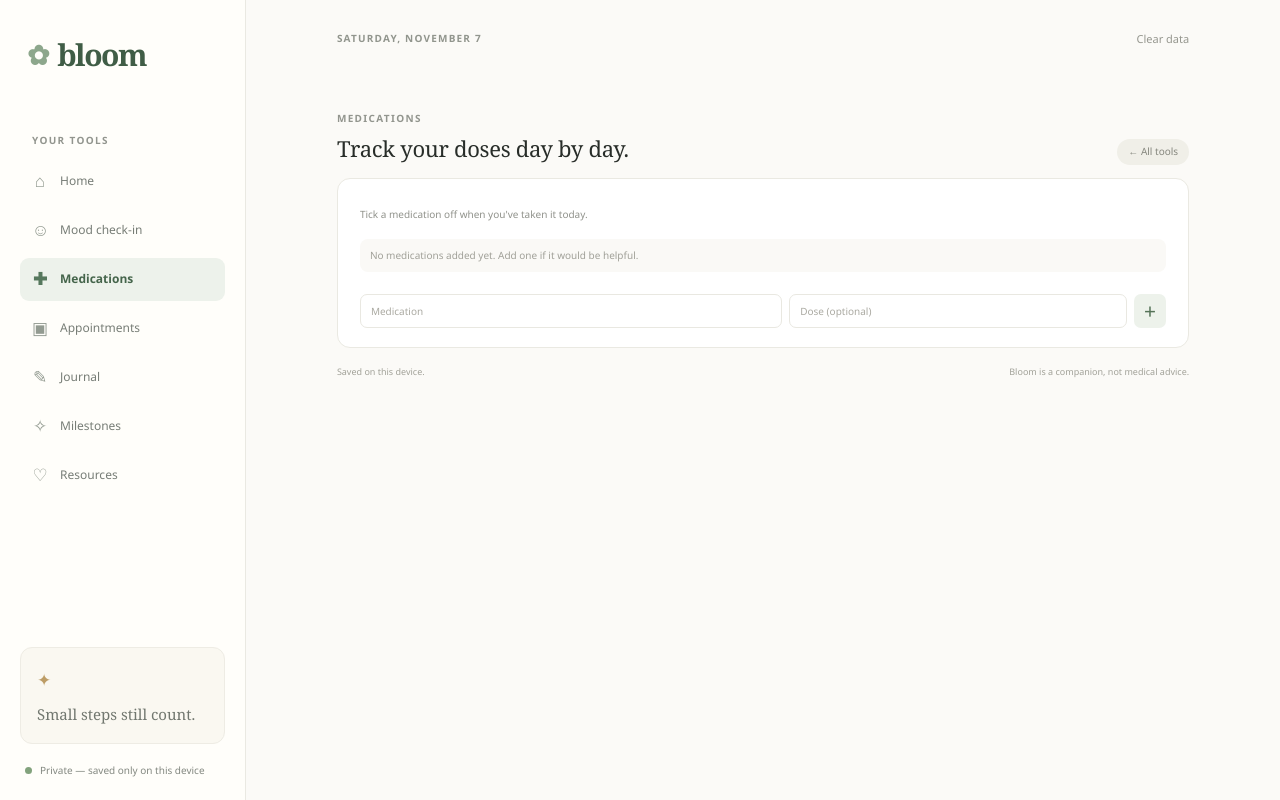
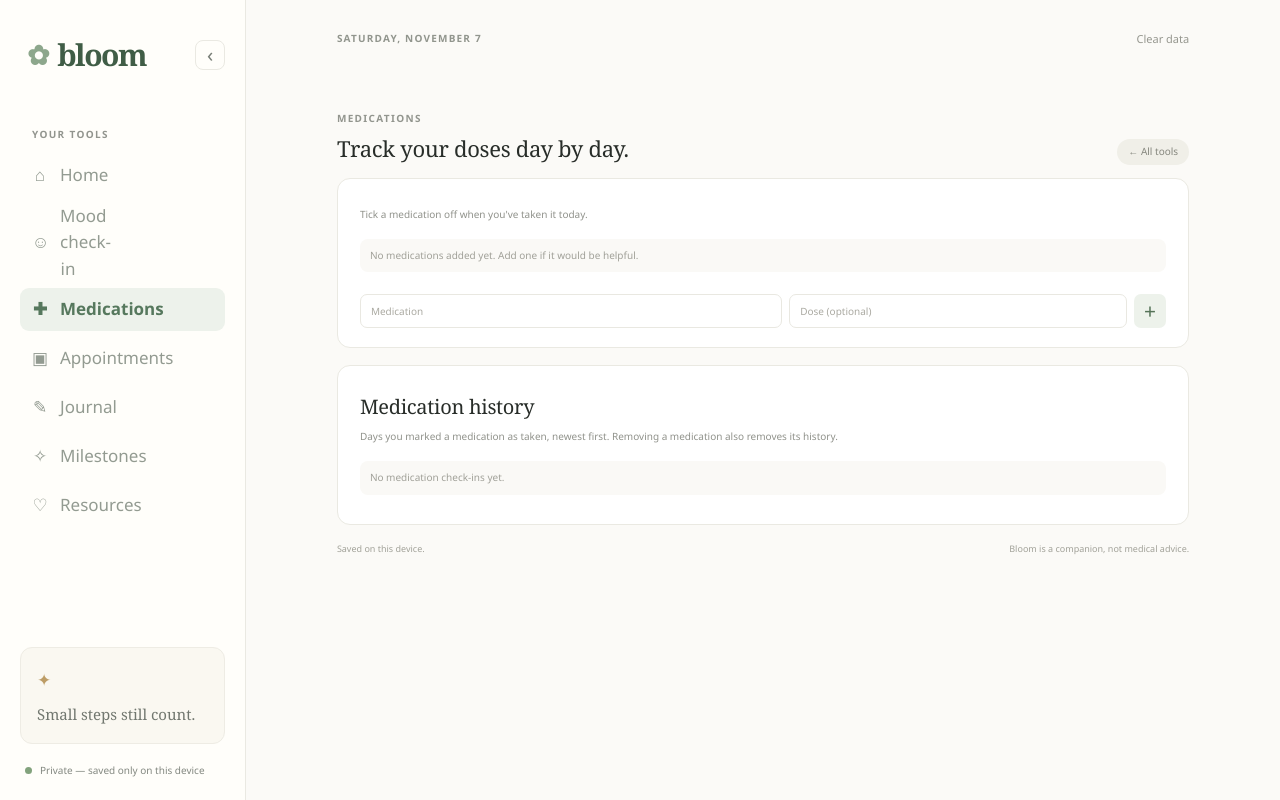
Before and after one commit to codebunny20/Bloom-site, a Flask app: page /medications in a window 1280 px wide. Run offline with Flask 3, Linux system fonts and the light colour scheme.

Commit message:
Add tracking history and collapsible sidebar
Show saved histories across tools, refresh dates automatically, and roll back changes when browser storage fails. Add a standalone Supabase todo example and dependency.

```diff
--- a/app.py
+++ b/app.py
@@ -19,6 +19,14 @@ TOOLS = [
 ]
 TOOLS_BY_SLUG = {tool["slug"]: tool for tool in TOOLS}
 
+@app.route("/<slug>")
+def tool_page(slug):
+    tool = TOOLS_BY_SLUG.get(slug)
+    if tool is None:
+        abort(404)
+    return render_template(f"pages/{slug}.html", tool=tool, active=slug)
+
+
 
 @app.context_processor
 def inject_tools():
@@ -30,12 +38,6 @@ def index():
     return render_template("index.html", active="home")
 
 
-@app.route("/<slug>")
-def tool_page(slug):
-    tool = TOOLS_BY_SLUG.get(slug)
-    if tool is None:
-        abort(404)
-    return render_template(f"pages/{slug}.html", tool=tool, active=slug)
 
 
 if __name__ == "__main__":
--- a/requirements.txt
+++ b/requirements.txt
@@ -1,2 +1,3 @@
 flask
 gunicorn
+supabase
--- a/static/app.js
+++ b/static/app.js
@@ -1,11 +1,12 @@
 (() => {
     const storageKey = "bloom.app.v1";
-    const today = new Date();
-    const todayKey = [
-        today.getFullYear(),
-        String(today.getMonth() + 1).padStart(2, "0"),
-        String(today.getDate()).padStart(2, "0")
+    function dateKey(date = new Date()) {
+        return [
+            date.getFullYear(),
+            String(date.getMonth() + 1).padStart(2, "0"),
+            String(date.getDate()).padStart(2, "0")
         ].join("-");
+    }
     const moodMessages = {
         great: "Let yourself enjoy the good moments. You deserve them.",
         okay: "Okay is a place to be. Thanks for checking in with yourself.",
@@ -26,13 +27,18 @@
     function loadState() {
         try {
             const stored = localStorage.getItem(storageKey);
-            if (!stored) return;
+            if (!stored) {
+                state = emptyState();
+                storageIssue = false;
+                return;
+            }
             const parsed = JSON.parse(stored);
             const valid = parsed && typeof parsed === "object"
                 && parsed.moods && typeof parsed.moods === "object"
                 && ["medications", "appointments", "journal", "milestones"].every(key => Array.isArray(parsed[key]));
             if (!valid) throw new Error("Saved Bloom data has an unexpected format.");
             state = parsed;
+            storageIssue = false;
         } catch (error) {
             storageIssue = true;
             setStatus("Saved data could not be read. Clear data to start fresh.", true);
@@ -56,10 +62,29 @@
         }
     }
 
+    function changeState(change) {
+        const previous = JSON.stringify(state);
+        change();
+        const saved = persist();
+        if (!saved) state = JSON.parse(previous);
+        render();
+        return saved;
+    }
+
     function on(id, type, handler) {
         const node = document.getElementById(id);
         if (node) node.addEventListener(type, handler);
     }
+
+    on("sidebar-toggle", "click", event => {
+        const button = event.currentTarget;
+        const collapsed = document.querySelector(".app-shell").classList.toggle("sidebar-collapsed");
+        const label = collapsed ? "Expand sidebar" : "Collapse sidebar";
+        button.setAttribute("aria-expanded", String(!collapsed));
+        button.setAttribute("aria-label", label);
+        button.title = label;
+        button.textContent = collapsed ? "›" : "‹";
+    });
 
     function element(tag, className, text) {
         const node = document.createElement(tag);
@@ -81,25 +106,45 @@
         return new Date(year, month - 1, day).toLocaleDateString(undefined, options);
     }
 
+    function historyRow(title, date) {
+        const row = element("div", "list-item");
+        const main = element("div", "list-item-main");
+        main.append(element("div", "list-item-title", title));
+        main.append(element("div", "list-item-meta", displayDate(date)));
+        row.append(main);
+        return row;
+    }
+
     function renderMoods() {
+        const todayKey = dateKey();
         document.querySelectorAll(".mood-option").forEach(button => {
             const selected = state.moods[todayKey] === button.dataset.mood;
             button.setAttribute("aria-pressed", String(selected));
         });
         const response = document.getElementById("mood-response");
-        if (!response) return;
+        if (response) {
             response.textContent = state.moods[todayKey]
                 ? moodMessages[state.moods[todayKey]]
                 : "Whatever today feels like, you belong here.";
+        }
+        const history = document.getElementById("mood-history");
+        if (!history) return;
+        history.replaceChildren();
+        const entries = Object.entries(state.moods).sort(([a], [b]) => b.localeCompare(a));
+        if (!entries.length) history.append(element("p", "empty-state", "No mood check-ins yet."));
+        entries.forEach(([date, mood]) => {
+            const label = mood.charAt(0).toUpperCase() + mood.slice(1);
+            history.append(historyRow(label, date));
+        });
     }
 
     function renderMedications() {
         const list = document.getElementById("medication-list");
         if (!list) return;
+        const todayKey = dateKey();
         list.replaceChildren();
         if (!state.medications.length) {
             list.append(element("p", "empty-state", "No medications added yet. Add one if it would be helpful."));
-            return;
         }
         state.medications.forEach(medication => {
             const completed = Boolean(medication.taken && medication.taken[todayKey]);
@@ -109,58 +154,77 @@
             check.setAttribute("aria-label", `${completed ? "Mark" : "Mark"} ${medication.name} ${completed ? "not taken" : "taken"} today`);
             check.setAttribute("aria-pressed", String(completed));
             check.addEventListener("click", () => {
+                changeState(() => {
                     medication.taken = medication.taken || {};
-                medication.taken[todayKey] = !completed;
-                persist();
-                renderMedications();
+                    const currentDate = dateKey();
+                    medication.taken[currentDate] = !medication.taken[currentDate];
+                });
             });
             const main = element("div", "list-item-main");
             main.append(element("div", "list-item-title", medication.name));
             if (medication.dose) main.append(element("div", "list-item-meta", medication.dose));
             row.append(check, main, addRemoveButton(() => {
+                changeState(() => {
                     state.medications = state.medications.filter(item => item.id !== medication.id);
-                persist();
-                renderMedications();
+                });
             }, `Remove ${medication.name}`));
             list.append(row);
         });
+        const history = document.getElementById("medication-history");
+        if (!history) return;
+        history.replaceChildren();
+        const entries = state.medications.flatMap(medication =>
+            Object.entries(medication.taken || {})
+                .filter(([, taken]) => taken)
+                .map(([date]) => ({ date, title: medication.dose ? `${medication.name} — ${medication.dose}` : medication.name }))
+        ).sort((a, b) => b.date.localeCompare(a.date));
+        if (!entries.length) history.append(element("p", "empty-state", "No medication check-ins yet."));
+        entries.forEach(entry => history.append(historyRow(entry.title, entry.date)));
     }
 
     function renderAppointments() {
         const list = document.getElementById("appointment-list");
         if (!list) return;
         list.replaceChildren();
+        const history = document.getElementById("appointment-history");
+        if (history) history.replaceChildren();
+        const todayKey = dateKey();
         const appointments = [...state.appointments].sort((a, b) => a.date.localeCompare(b.date));
-        if (!appointments.length) {
+        const upcoming = appointments.filter(appointment => appointment.date >= todayKey);
+        const past = appointments.filter(appointment => appointment.date < todayKey).reverse();
+        if (!upcoming.length) {
             list.append(element("p", "empty-state", "Nothing on the calendar yet. Add a date when you're ready."));
-            return;
         }
-        appointments.forEach(appointment => {
+        if (history && !past.length) history.append(element("p", "empty-state", "No past appointments yet."));
+        function appendAppointment(container, appointment) {
             const row = element("div", "list-item");
             const main = element("div", "list-item-main");
             main.append(element("div", "list-item-title", appointment.title));
             main.append(element("div", "list-item-meta", displayDate(appointment.date)));
             row.append(main, addRemoveButton(() => {
+                changeState(() => {
                     state.appointments = state.appointments.filter(item => item.id !== appointment.id);
-                persist();
-                renderAppointments();
+                });
             }, `Remove appointment: ${appointment.title}`));
-            list.append(row);
-        });
+            container.append(row);
+        }
+        upcoming.forEach(appointment => appendAppointment(list, appointment));
+        if (history) past.forEach(appointment => appendAppointment(history, appointment));
     }
 
     function renderJournal() {
         const list = document.getElementById("journal-list");
         if (!list) return;
         list.replaceChildren();
+        if (!state.journal.length) list.append(element("p", "empty-state", "No journal entries yet."));
         state.journal.slice(0, Number(list.dataset.limit) || undefined).forEach(entry => {
             const article = element("article", "journal-entry");
             const header = element("div", "journal-entry-header");
             header.append(element("time", "", displayDate(entry.date)));
             header.append(addRemoveButton(() => {
+                changeState(() => {
                     state.journal = state.journal.filter(item => item.id !== entry.id);
-                persist();
-                renderJournal();
+                });
             }, "Remove journal entry"));
             article.append(header, element("p", "", entry.text));
             list.append(article);
@@ -171,14 +235,16 @@
         const list = document.getElementById("milestone-list");
         if (!list) return;
         list.replaceChildren();
+        if (!state.milestones.length) list.append(element("li", "empty-state", "No milestones yet."));
         [...state.milestones].forEach(milestone => {
             const item = element("li");
             item.append(element("span", "milestone-star", "✧"));
             item.append(element("span", "milestone-text", milestone.text));
+            item.append(element("span", "milestone-date", milestone.date ? displayDate(milestone.date) : "Date not recorded"));
             item.append(addRemoveButton(() => {
+                changeState(() => {
                     state.milestones = state.milestones.filter(entry => entry.id !== milestone.id);
-                persist();
-                renderMilestones();
+                });
             }, "Remove milestone"));
             list.append(item);
         });
@@ -197,17 +263,25 @@
     }
 
     const dateLabel = document.getElementById("today-date");
+    const appointmentDate = document.getElementById("appointment-date");
+    let displayedDate;
+    function refreshDate() {
+        const today = new Date();
+        const todayKey = dateKey(today);
+        if (displayedDate === todayKey) return;
+        displayedDate = todayKey;
         if (dateLabel) dateLabel.textContent = today.toLocaleDateString(undefined, {
             weekday: "long", month: "long", day: "numeric"
         }).toUpperCase();
-    const appointmentDate = document.getElementById("appointment-date");
         if (appointmentDate) appointmentDate.min = todayKey;
+        render();
+    }
 
     document.querySelectorAll(".mood-option").forEach(button => {
         button.addEventListener("click", () => {
-            state.moods[todayKey] = button.dataset.mood;
-            persist();
-            renderMoods();
+            changeState(() => {
+                state.moods[dateKey()] = button.dataset.mood;
+            });
         });
     });
 
@@ -215,30 +289,29 @@
         event.preventDefault();
         const form = event.currentTarget;
         const data = new FormData(form);
+        const saved = changeState(() => {
             state.medications.push({
                 id: newId(),
                 name: data.get("name").trim(),
                 dose: data.get("dose").trim(),
                 taken: {}
             });
-        persist();
-        renderMedications();
-        form.reset();
+        });
+        if (saved) form.reset();
     });
 
     on("appointment-form", "submit", event => {
         event.preventDefault();
         const form = event.currentTarget;
         const data = new FormData(form);
+        const saved = changeState(() => {
             state.appointments.push({
                 id: newId(),
                 title: data.get("title").trim(),
                 date: data.get("date")
             });
-        persist();
-        renderAppointments();
-        form.reset();
-        appointmentDate.min = todayKey;
+        });
+        if (saved) form.reset();
     });
 
     on("journal-form", "submit", event => {
@@ -246,10 +319,10 @@
         const form = event.currentTarget;
         const text = new FormData(form).get("entry").trim();
         if (!text) return;
-        state.journal.unshift({ id: newId(), date: todayKey, text });
-        persist();
-        renderJournal();
-        form.reset();
+        const saved = changeState(() => {
+            state.journal.unshift({ id: newId(), date: dateKey(), text });
+        });
+        if (saved) form.reset();
     });
 
     on("milestone-form", "submit", event => {
@@ -257,10 +330,10 @@
         const form = event.currentTarget;
         const text = new FormData(form).get("milestone").trim();
         if (!text) return;
-        state.milestones.unshift({ id: newId(), text });
-        persist();
-        renderMilestones();
-        form.reset();
+        const saved = changeState(() => {
+            state.milestones.unshift({ id: newId(), date: dateKey(), text });
+        });
+        if (saved) form.reset();
     });
 
     on("clear-data", "click", () => {
@@ -278,5 +351,15 @@
     });
 
     loadState();
+    refreshDate();
+    setInterval(refreshDate, 60000);
+    document.addEventListener("visibilitychange", () => {
+        if (!document.hidden) refreshDate();
+    });
+    window.addEventListener("storage", event => {
+        if (event.key !== storageKey && event.key !== null) return;
+        loadState();
+        if (!storageIssue) setStatus("Saved on this device.");
         render();
+    });
 })();
--- a/static/style.css
+++ b/static/style.css
@@ -38,17 +38,20 @@ a { color: inherit; }
     display: flex;
     width: 246px;
     flex-direction: column;
+    overflow-y: auto;
+    overscroll-behavior: contain;
     padding: 32px 20px 22px;
     border-right: 1px solid var(--line);
     background: #fffefa;
 }
 
+.sidebar-header { display: flex; align-items: center; justify-content: space-between; margin-bottom: 48px; }
 .brand {
     display: flex;
     align-items: center;
     gap: 9px;
     width: fit-content;
-    margin: 0 0 54px 7px;
+    margin: 0 0 0 7px;
     color: #405d46;
     font-family: var(--serif);
     font-size: 30px;
@@ -57,6 +60,22 @@ a { color: inherit; }
     text-decoration: none;
 }
 
+.sidebar-toggle {
+    display: grid;
+    width: 30px;
+    height: 30px;
+    flex: 0 0 auto;
+    place-items: center;
+    border: 1px solid var(--line);
+    border-radius: 8px;
+    background: transparent;
+    color: #777d76;
+    cursor: pointer;
+    font-size: 20px;
+    line-height: 1;
+}
+.sidebar-toggle:hover { background: var(--green-pale); color: var(--green-dark); }
+.sidebar-toggle:focus-visible { outline: 2px solid var(--green); outline-offset: 2px; }
 .brand-mark { color: #8da78c; font-family: var(--sans); font-size: 27px; }
 .nav-label, .eyebrow { margin: 0; color: #92958e; font-size: 10px; font-weight: 700; letter-spacing: 1.35px; }
 .nav-label { padding-left: 12px; }
@@ -142,6 +161,8 @@ h1 em { color: #678168; font-weight: 500; }
 .dashboard-grid { display: grid; grid-template-columns: 1fr 1fr; gap: 17px; margin-top: 18px; }
 .lower-grid { margin-top: 17px; }
 .card { min-width: 0; padding: 21px 22px 19px; border: 1px solid var(--line); border-radius: 13px; background: var(--white); }
+.history-card { margin-top: 17px; }
+.history-heading { margin-top: 22px !important; }
 .card-heading { display: flex; align-items: center; justify-content: space-between; }
 .card h2 { font-size: 20px; }
 .card-icon { display: grid; width: 36px; height: 36px; place-items: center; border-radius: 10px; font-size: 17px; }
--- a/templates/base.html
+++ b/templates/base.html
@@ -8,13 +8,16 @@
 </head>
 <body>
 <div class="app-shell">
-    <aside class="sidebar">
-        <a class="brand" href="{{ url_for('index') }}"><span class="brand-mark">✿</span>bloom</a>
+    <aside class="sidebar" id="sidebar">
+        <div class="sidebar-header">
+            <a class="brand" href="{{ url_for('index') }}" aria-label="Bloom home" title="Bloom home"><span class="brand-mark">✿</span><span class="brand-name">bloom</span></a>
+            <button class="sidebar-toggle" id="sidebar-toggle" type="button" aria-label="Collapse sidebar" aria-controls="sidebar" aria-expanded="true" title="Collapse sidebar">‹</button>
+        </div>
         <p class="nav-label">YOUR TOOLS</p>
         <nav class="main-nav" aria-label="Main">
-            <a class="nav-link{% if active == 'home' %} active{% endif %}" href="{{ url_for('index') }}"><span>⌂</span>Home</a>
+            <a class="nav-link{% if active == 'home' %} active{% endif %}" href="{{ url_for('index') }}" aria-label="Home" title="Home"><span>⌂</span><span class="nav-link-label">Home</span></a>
             {% for t in tools %}
-            <a class="nav-link{% if active == t.slug %} active{% endif %}" href="{{ url_for('tool_page', slug=t.slug) }}"><span>{{ t.icon }}</span>{{ t.name }}</a>
+            <a class="nav-link{% if active == t.slug %} active{% endif %}" href="{{ url_for('tool_page', slug=t.slug) }}" aria-label="{{ t.name }}" title="{{ t.name }}"><span>{{ t.icon }}</span><span class="nav-link-label">{{ t.name }}</span></a>
             {% endfor %}
         </nav>
         <div class="sidebar-note">
--- a/templates/pages/appointments.html
+++ b/templates/pages/appointments.html
@@ -11,4 +11,9 @@
         <button class="icon-button" type="submit" aria-label="Add appointment">+</button>
     </form>
 </section>
+<section class="card history-card">
+    <h2>Past appointments</h2>
+    <p class="card-description">Previous dates, newest first.</p>
+    <div class="item-list" id="appointment-history"></div>
+</section>
 {% endblock %}
--- a/templates/pages/journal.html
+++ b/templates/pages/journal.html
@@ -11,6 +11,7 @@
             <button class="small-button" type="submit">Save entry</button>
         </div>
     </form>
+    <h2 class="history-heading">Past entries</h2>
     <div class="journal-list" id="journal-list"></div>
 </section>
 {% endblock %}
--- a/templates/pages/medications.html
+++ b/templates/pages/medications.html
@@ -11,4 +11,9 @@
         <button class="icon-button" type="submit" aria-label="Add medication">+</button>
     </form>
 </section>
+<section class="card history-card">
+    <h2>Medication history</h2>
+    <p class="card-description">Days you marked a medication as taken, newest first. Removing a medication also removes its history.</p>
+    <div class="item-list" id="medication-history"></div>
+</section>
 {% endblock %}
--- a/templates/pages/milestones.html
+++ b/templates/pages/milestones.html
@@ -7,6 +7,7 @@
         <input name="milestone" type="text" placeholder="Something worth celebrating" aria-label="Milestone" required>
         <button class="icon-button" type="submit" aria-label="Add milestone">+</button>
     </form>
+    <h2 class="history-heading">Your milestones</h2>
     <ul class="milestone-list" id="milestone-list"></ul>
 </section>
 {% endblock %}
--- a/templates/pages/mood.html
+++ b/templates/pages/mood.html
@@ -11,4 +11,9 @@
     </div>
     <p class="mood-response" id="mood-response" aria-live="polite"></p>
 </div>
+<section class="card history-card">
+    <h2>Mood history</h2>
+    <p class="card-description">Your daily check-ins, newest first.</p>
+    <div class="item-list" id="mood-history"></div>
+</section>
 {% endblock %}
```
Also changed, not shown: other parts of static/style.css (+27 -2 lines), supabase/supabase.py (added, +28 -0 lines), README.md. Lines whose indentation alone changed are shown as unchanged.
